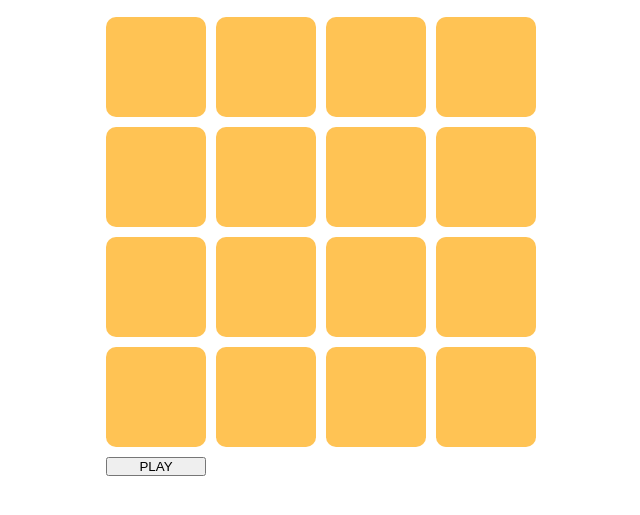
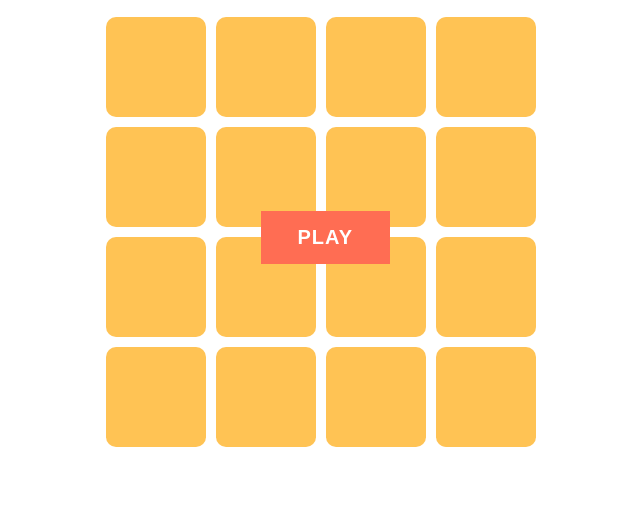
Before and after one commit to youssefGirgeis/Animal-Match, a plain HTML site: page index.html in a window 1280 px wide. Shown: the part 71-586 px from the top of the page, without its empty margins (319-959 px from the left). Drawn offline with Linux system fonts and the light colour scheme.

Commit message:
place the play button at the middle of the grid

```diff
--- a/css/styles.css
+++ b/css/styles.css
@@ -6,6 +6,11 @@
 
 body {
   font-family: "patrick hand", "sans-serif";
+}
+
+.container {
+  display: flex;
+  flex-direction: column;
 }
 
 .header {
@@ -22,13 +27,19 @@ body {
 }
 
 .game {
-  position: relative;
+  /* position: relative;
   margin: 0 auto;
   width: 80%;
   display: grid;
   grid-template-columns: 100px 100px 100px 100px;
   gap: 10px;
-  justify-content: center;
+  justify-content: center; */
+
+  display: grid;
+  grid-template-columns: 100px 100px 100px 100px;
+  gap: 10px;
+  margin: 0 auto;
+  position: relative;
 }
 
 .tile {
@@ -47,3 +58,19 @@ body {
 .hide {
   display: none;
 }
+
+.play {
+  position: absolute;
+  display: inline-block;
+  width: 30%;
+  padding: 15px 0;
+  background: #ff6d53;
+  color: #fff;
+  font-weight: bold;
+  font-size: 20px;
+  letter-spacing: 1px;
+  top: 45%;
+  left: 36%;
+  border: none;
+  cursor: pointer;
+}
--- a/index.html
+++ b/index.html
@@ -16,6 +16,7 @@
     <link rel="stylesheet" href="css/styles.css" />
   </head>
   <body>
+    <main class="container">
       <header class="header">
         <h1 class="game-title">Animal Match</h1>
         <p class="game-description">
@@ -23,8 +24,7 @@
           fact!
         </p>
       </header>
-
-    <main class="game">
+      <div class="game">
         <div class="tile" id="tile1">
           <img src="images/croc.svg" alt="" class="hide" />
         </div>
@@ -75,6 +75,7 @@
         </div>
 
         <button type="button" class="play">PLAY</button>
+      </div>
     </main>
 
     <footer></footer>
```
Lines whose indentation alone changed are shown as unchanged.
